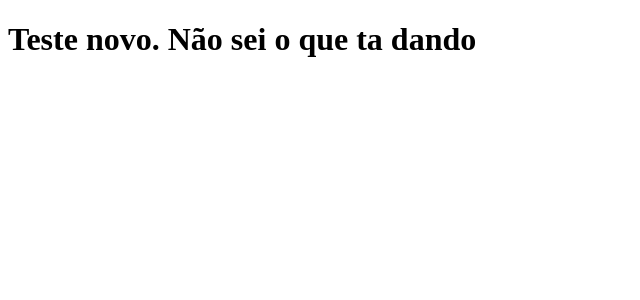
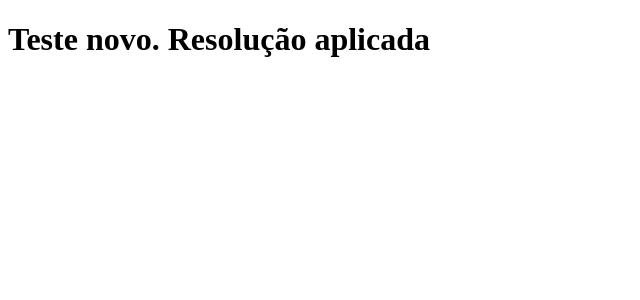
Before and after one commit to JLeoBorges/clone-tabnews, a Next.js app: page / in a window 1280 px wide. Shown: the top 300 px of the page, without its empty margins (0-640 px from the left). Built offline with nearby package versions, Linux system fonts and the light colour scheme.

Commit message:
Resolução

```diff
--- a/pages/index.js
+++ b/pages/index.js
@@ -1,7 +1,7 @@
 function Home() {
   return (
     <div>
-      <h1>Teste novo. Não sei o que ta dando</h1>
+      <h1>Teste novo. Resolução aplicada</h1>
     </div>
   );
 }
```
